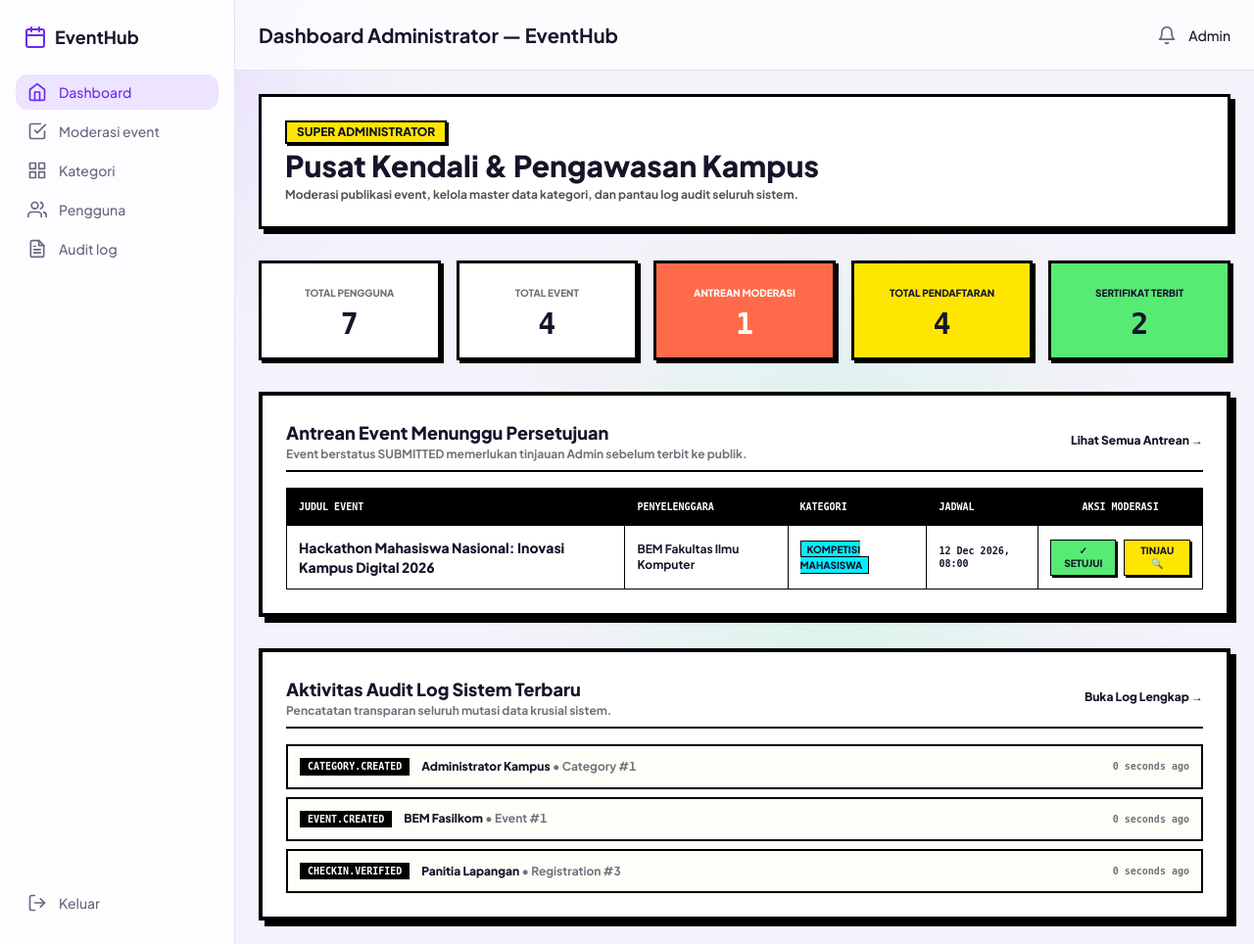
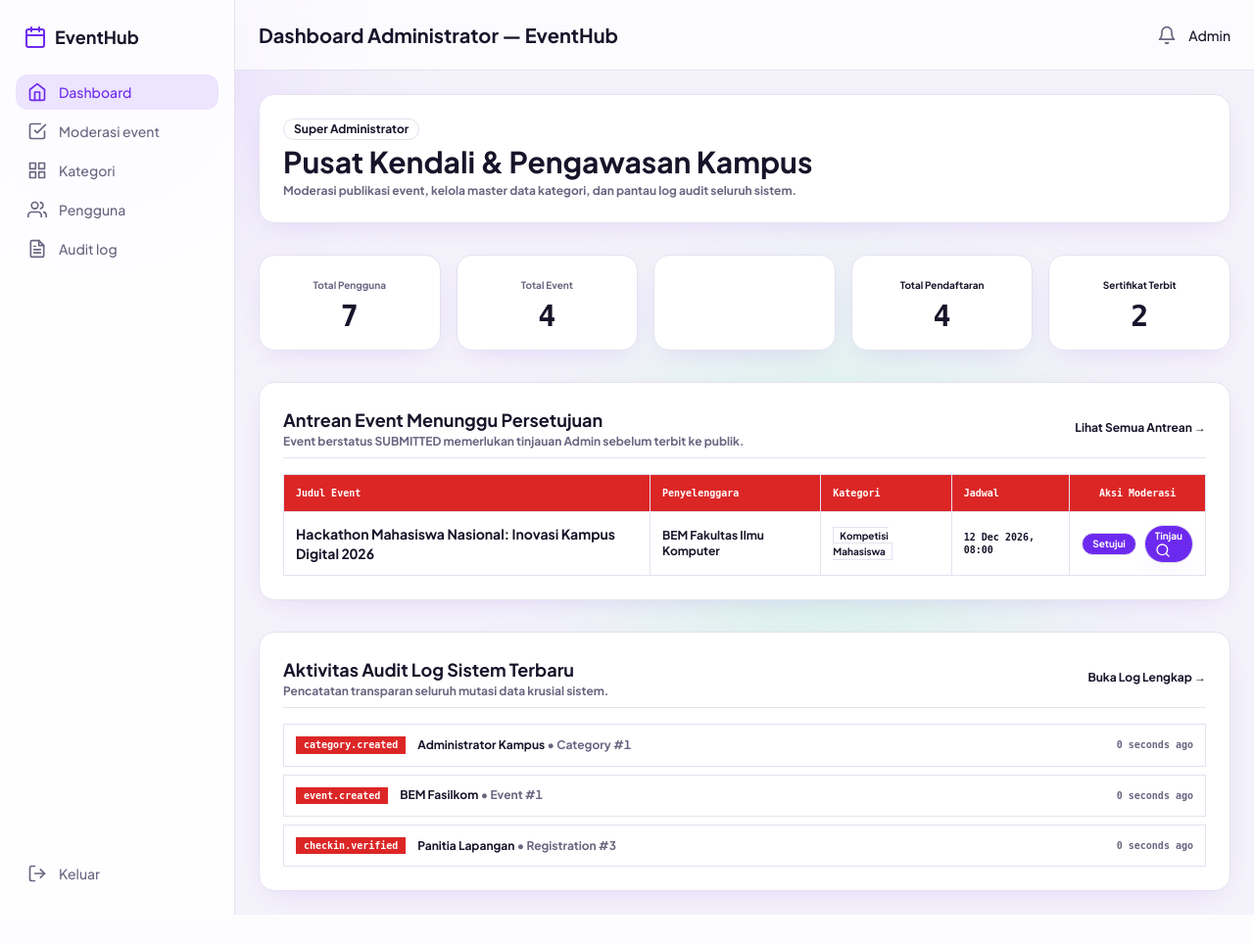
Before and after one commit to Astheric/Sistem-Event-Kampus, a Laravel app: page /admin/dashboard in a window 1280 px wide. Shown: the whole page at 98% size. After the commit the page ends 934 px from the top, so only its background shows below. Run offline with Laravel 12, Linux system fonts and the light colour scheme; a user stored in the database is signed in; data comes from the database, SQL or seed files in the repository; style sheets or scripts are compiled from the project's sources; some libraries are stand-ins or nearby versions.

Commit message:
feat(ui): convert admin views to soft dashboard

```diff
--- a/resources/views/admin/dashboard.blade.php
+++ b/resources/views/admin/dashboard.blade.php
@@ -5,54 +5,54 @@
 @section('dashboard_content')
 <div class="space-y-8">
     <!-- Header -->
-    <div class="bg-white border-3 border-black p-6 shadow-[5px_5px_0px_0px_#000]">
+    <div class="bg-surface border border-line p-6 shadow-card rounded-2xl">
         <div class="flex items-center gap-2 mb-1">
-            <span class="bg-[#FFE600] border-2 border-black px-2.5 py-0.5 text-xs font-black uppercase shadow-[2px_2px_0px_0px_#000]">
+            <span class="bg-surface border border-line px-2.5 py-0.5 text-xs font-bold  shadow-card rounded-2xl">
                 Super Administrator
             </span>
         </div>
-        <h1 class="text-3xl font-black">Pusat Kendali & Pengawasan Kampus</h1>
-        <p class="text-xs font-bold text-zinc-600 mt-1">
+        <h1 class="text-3xl font-bold">Pusat Kendali & Pengawasan Kampus</h1>
+        <p class="text-xs font-bold text-muted mt-1">
             Moderasi publikasi event, kelola master data kategori, dan pantau log audit seluruh sistem.
         </p>
     </div>
 
     <!-- Health Metrics Grid (FR-18) -->
     <div class="grid grid-cols-2 lg:grid-cols-5 gap-4 text-center">
-        <div class="bg-white border-3 border-black p-4 shadow-[3px_3px_0px_0px_#000]">
-            <span class="text-[10px] uppercase font-black text-zinc-500">Total Pengguna</span>
-            <div class="text-3xl font-black font-mono mt-1">{{ $metrics['total_users'] }}</div>
+        <div class="bg-surface border border-line p-4 shadow-card rounded-2xl">
+            <span class="text-[10px]  font-bold text-muted">Total Pengguna</span>
+            <div class="text-3xl font-bold font-mono mt-1">{{ $metrics['total_users'] }}</div>
         </div>
 
-        <div class="bg-white border-3 border-black p-4 shadow-[3px_3px_0px_0px_#000]">
-            <span class="text-[10px] uppercase font-black text-zinc-500">Total Event</span>
-            <div class="text-3xl font-black font-mono mt-1">{{ $metrics['total_events'] }}</div>
+        <div class="bg-surface border border-line p-4 shadow-card rounded-2xl">
+            <span class="text-[10px]  font-bold text-muted">Total Event</span>
+            <div class="text-3xl font-bold font-mono mt-1">{{ $metrics['total_events'] }}</div>
         </div>
 
-        <div class="bg-[#FF6B4A] text-white border-3 border-black p-4 shadow-[3px_3px_0px_0px_#000]">
-            <span class="text-[10px] uppercase font-black">Antrean Moderasi</span>
-            <div class="text-3xl font-black font-mono mt-1">{{ $metrics['pending_approvals'] }}</div>
+        <div class="bg-surface text-white border border-line p-4 shadow-card rounded-2xl">
+            <span class="text-[10px]  font-bold">Antrean Moderasi</span>
+            <div class="text-3xl font-bold font-mono mt-1">{{ $metrics['pending_approvals'] }}</div>
         </div>
 
-        <div class="bg-[#FFE600] border-3 border-black p-4 shadow-[3px_3px_0px_0px_#000]">
-            <span class="text-[10px] uppercase font-black">Total Pendaftaran</span>
-            <div class="text-3xl font-black font-mono mt-1">{{ $metrics['total_registrations'] }}</div>
+        <div class="bg-surface border border-line p-4 shadow-card rounded-2xl">
+            <span class="text-[10px]  font-bold">Total Pendaftaran</span>
+            <div class="text-3xl font-bold font-mono mt-1">{{ $metrics['total_registrations'] }}</div>
         </div>
 
-        <div class="bg-[#57EB74] border-3 border-black p-4 shadow-[3px_3px_0px_0px_#000]">
-            <span class="text-[10px] uppercase font-black">Sertifikat Terbit</span>
-            <div class="text-3xl font-black font-mono mt-1">{{ $metrics['total_certificates'] }}</div>
+        <div class="bg-surface border border-line p-4 shadow-card rounded-2xl">
+            <span class="text-[10px]  font-bold">Sertifikat Terbit</span>
+            <div class="text-3xl font-bold font-mono mt-1">{{ $metrics['total_certificates'] }}</div>
         </div>
     </div>
 
     <!-- Pending Moderation Queue (FR-19) -->
-    <div class="bg-white border-4 border-black p-6 shadow-[6px_6px_0px_0px_#000] space-y-4">
-        <div class="flex items-center justify-between border-b-2 border-black pb-2">
+    <div class="bg-surface border border-line p-6 shadow-card space-y-4 rounded-2xl">
+        <div class="flex items-center justify-between border-b border-line pb-2">
             <div>
-                <h3 class="font-black text-lg">Antrean Event Menunggu Persetujuan</h3>
-                <p class="text-xs font-bold text-zinc-500">Event berstatus SUBMITTED memerlukan tinjauan Admin sebelum terbit ke publik.</p>
+                <h3 class="font-bold text-lg">Antrean Event Menunggu Persetujuan</h3>
+                <p class="text-xs font-bold text-muted">Event berstatus SUBMITTED memerlukan tinjauan Admin sebelum terbit ke publik.</p>
             </div>
-            <a href="{{ route('admin.moderation.index') }}" class="font-black text-xs hover:underline">
+            <a href="{{ route('admin.moderation.index') }}" class="font-bold text-xs hover:underline">
                 Lihat Semua Antrean →
             </a>
         </div>
@@ -60,48 +60,48 @@
         <div class="overflow-x-auto">
             <table class="w-full text-left border-collapse text-xs font-bold">
                 <thead>
-                    <tr class="bg-black text-white font-mono uppercase text-[10px]">
-                        <th class="p-3 border border-black">Judul Event</th>
-                        <th class="p-3 border border-black">Penyelenggara</th>
-                        <th class="p-3 border border-black">Kategori</th>
-                        <th class="p-3 border border-black">Jadwal</th>
-                        <th class="p-3 border border-black text-center">Aksi Moderasi</th>
+                    <tr class="bg-danger text-white font-mono  text-[10px]">
+                        <th class="p-3 border border-line">Judul Event</th>
+                        <th class="p-3 border border-line">Penyelenggara</th>
+                        <th class="p-3 border border-line">Kategori</th>
+                        <th class="p-3 border border-line">Jadwal</th>
+                        <th class="p-3 border border-line text-center">Aksi Moderasi</th>
                     </tr>
                 </thead>
                 <tbody>
                     @forelse($pendingEvents as $event)
-                        <tr class="hover:bg-zinc-50 border-b border-black">
-                            <td class="p-3 border border-black font-black text-sm">{{ $event->title }}</td>
-                            <td class="p-3 border border-black">{{ $event->organization->name }}</td>
-                            <td class="p-3 border border-black">
-                                <span class="bg-[#00F0FF] border border-black px-1.5 py-0.5 text-[10px] font-black uppercase">
+                        <tr class="hover:bg-surface-soft border-b border-line">
+                            <td class="p-3 border border-line font-bold text-sm">{{ $event->title }}</td>
+                            <td class="p-3 border border-line">{{ $event->organization->name }}</td>
+                            <td class="p-3 border border-line">
+                                <span class="bg-surface border border-line px-1.5 py-0.5 text-[10px] font-bold ">
                                     {{ $event->category->name }}
                                 </span>
                             </td>
-                            <td class="p-3 border border-black font-mono text-[10px]">
+                            <td class="p-3 border border-line font-mono text-[10px]">
                                 {{ $event->start_time->format('d M Y, H:i') }}
                             </td>
-                            <td class="p-3 border border-black text-center">
+                            <td class="p-3 border border-line text-center">
                                 <div class="flex items-center justify-center gap-2">
                                     <form action="{{ route('admin.moderation.approve', $event->id) }}" method="POST">
                                         @csrf
                                         <button type="submit"
-                                            class="bg-[#57EB74] hover:bg-[#43d960] border border-black px-2.5 py-1 font-black text-[10px] uppercase shadow-[2px_2px_0px_0px_#000] active:translate-x-[1px] active:translate-y-[1px]">
-                                            ✓ Setujui
+                                            class="bg-brand-600 text-white hover:bg-brand-700 border border-line px-2.5 py-1 font-bold text-[10px]  shadow-card active:translate-x-[1px] active:translate-y-[1px] rounded-full">
+                                            <x-icon name="check" class="size-4" /> Setujui
                                         </button>
                                     </form>
 
                                     <a href="{{ route('admin.moderation.show', $event->id) }}"
-                                        class="bg-[#FFE600] border border-black px-2.5 py-1 font-black text-[10px] uppercase shadow-[2px_2px_0px_0px_#000] active:translate-x-[1px] active:translate-y-[1px]">
-                                        Tinjau 🔍
+                                        class="bg-brand-600 text-white border border-line px-2.5 py-1 font-bold text-[10px]  shadow-card active:translate-x-[1px] active:translate-y-[1px] rounded-full">
+                                        Tinjau <x-icon name="search" class="size-4" />
                                     </a>
                                 </div>
                             </td>
                         </tr>
                     @empty
                         <tr>
-                            <td colspan="5" class="p-6 text-center text-zinc-500 font-bold">
-                                ✨ Tidak ada event yang menunggu persetujuan saat ini.
+                            <td colspan="5" class="p-6 text-center text-muted font-bold">
+                                <x-icon name="star" class="size-4" /> Tidak ada event yang menunggu persetujuan saat ini.
                             </td>
                         </tr>
                     @endforelse
@@ -111,33 +111,33 @@
     </div>
 
     <!-- Recent Audit Logs (FR-20) -->
-    <div class="bg-white border-4 border-black p-6 shadow-[6px_6px_0px_0px_#000] space-y-4">
-        <div class="flex items-center justify-between border-b-2 border-black pb-2">
+    <div class="bg-surface border border-line p-6 shadow-card space-y-4 rounded-2xl">
+        <div class="flex items-center justify-between border-b border-line pb-2">
             <div>
-                <h3 class="font-black text-lg">Aktivitas Audit Log Sistem Terbaru</h3>
-                <p class="text-xs font-bold text-zinc-500">Pencatatan transparan seluruh mutasi data krusial sistem.</p>
+                <h3 class="font-bold text-lg">Aktivitas Audit Log Sistem Terbaru</h3>
+                <p class="text-xs font-bold text-muted">Pencatatan transparan seluruh mutasi data krusial sistem.</p>
             </div>
-            <a href="{{ route('admin.audit_logs.index') }}" class="font-black text-xs hover:underline">
+            <a href="{{ route('admin.audit_logs.index') }}" class="font-bold text-xs hover:underline">
                 Buka Log Lengkap →
             </a>
         </div>
 
         <div class="space-y-2">
             @forelse($recentLogs as $log)
-                <div class="p-3 border-2 border-black bg-[#FFFDF8] flex items-center justify-between text-xs font-bold">
+                <div class="p-3 border border-line bg-surface flex items-center justify-between text-xs font-bold">
                     <div class="flex items-center gap-3">
-                        <span class="bg-black text-white px-2 py-0.5 text-[10px] font-mono font-black uppercase">
+                        <span class="bg-danger text-white px-2 py-0.5 text-[10px] font-mono font-bold ">
                             {{ $log->action }}
                         </span>
                         <div>
-                            <span class="font-black">{{ $log->user ? $log->user->name : 'Sistem' }}</span>
-                            <span class="text-zinc-500">• {{ $log->entity_type }} #{{ $log->entity_id }}</span>
+                            <span class="font-bold">{{ $log->user ? $log->user->name : 'Sistem' }}</span>
+                            <span class="text-muted">• {{ $log->entity_type }} #{{ $log->entity_id }}</span>
                         </div>
                     </div>
-                    <span class="font-mono text-[10px] text-zinc-500">{{ $log->created_at->diffForHumans() }}</span>
+                    <span class="font-mono text-[10px] text-muted">{{ $log->created_at->diffForHumans() }}</span>
                 </div>
             @empty
-                <p class="text-xs font-bold text-zinc-500 py-4 text-center">Belum ada catatan log audit.</p>
+                <p class="text-xs font-bold text-muted py-4 text-center">Belum ada catatan log audit.</p>
             @endforelse
         </div>
     </div>
```
Also changed, not shown: resources/views/admin/audit_logs/index.blade.php (+28 -28 lines), resources/views/admin/categories/index.blade.php (+41 -41 lines), resources/views/admin/moderation/index.blade.php (+46 -46 lines), resources/views/admin/moderation/show.blade.php (+26 -26 lines), resources/views/admin/users/index.blade.php (+29 -29 lines).
